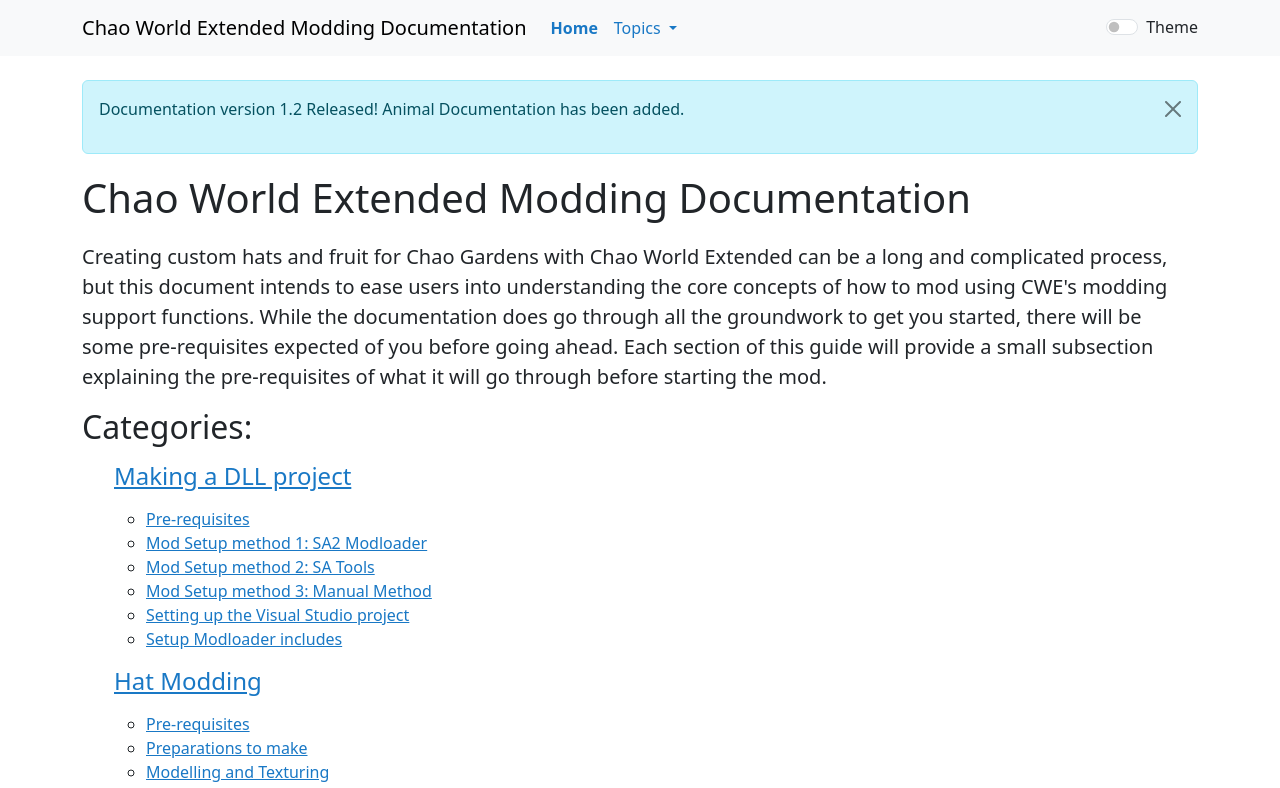
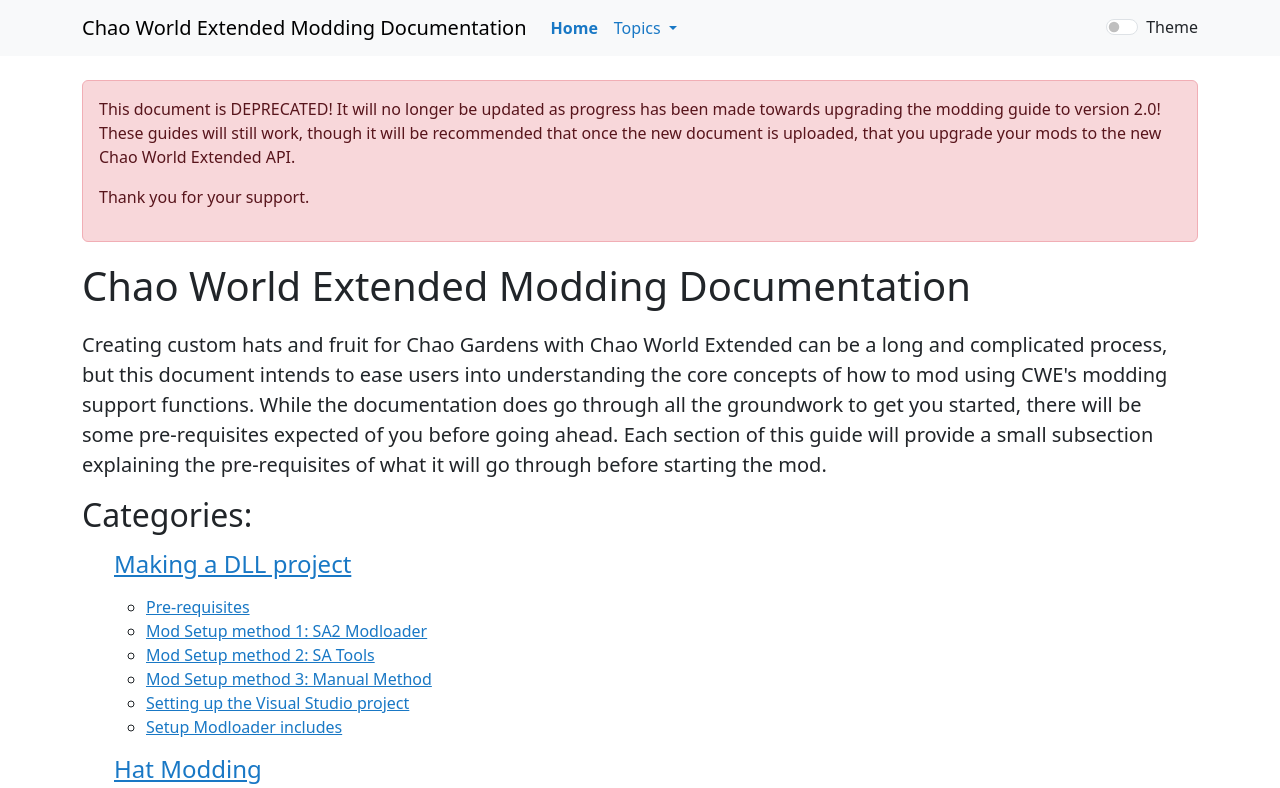
Before and after one commit to NostalgiaNinja/CWEModding, a plain HTML site: page index.html in a window 1280 px wide. Shown: the top 788 px of the page. Drawn offline with nearby package versions, Linux system fonts and the light colour scheme.

Commit message:
Deprecation message added

```diff
--- a/index.html
+++ b/index.html
@@ -54,9 +54,10 @@
         <div class="row">
             <div class="col-xl">
 
-                <div class="alert alert-info alert-dismissible fade show" role="alert">
-                    <p>Documentation version 1.2 Released! Animal Documentation has been added.</p>
-                    <button type="button" class="btn-close" data-bs-dismiss="alert" aria-label="Close"></button>
+                <div class="alert alert-danger fade show" role="alert">
+                    <p>This document is DEPRECATED! It will no longer be updated as progress has been made towards upgrading the modding guide to version 2.0! These guides will still work, though it will be recommended that once the new document is uploaded, that you upgrade your mods to the new Chao World Extended API.</p>
+
+                    <p>Thank you for your support.</p>
                 </div>
 
                 <h1>Chao World Extended Modding Documentation</h1>
```
